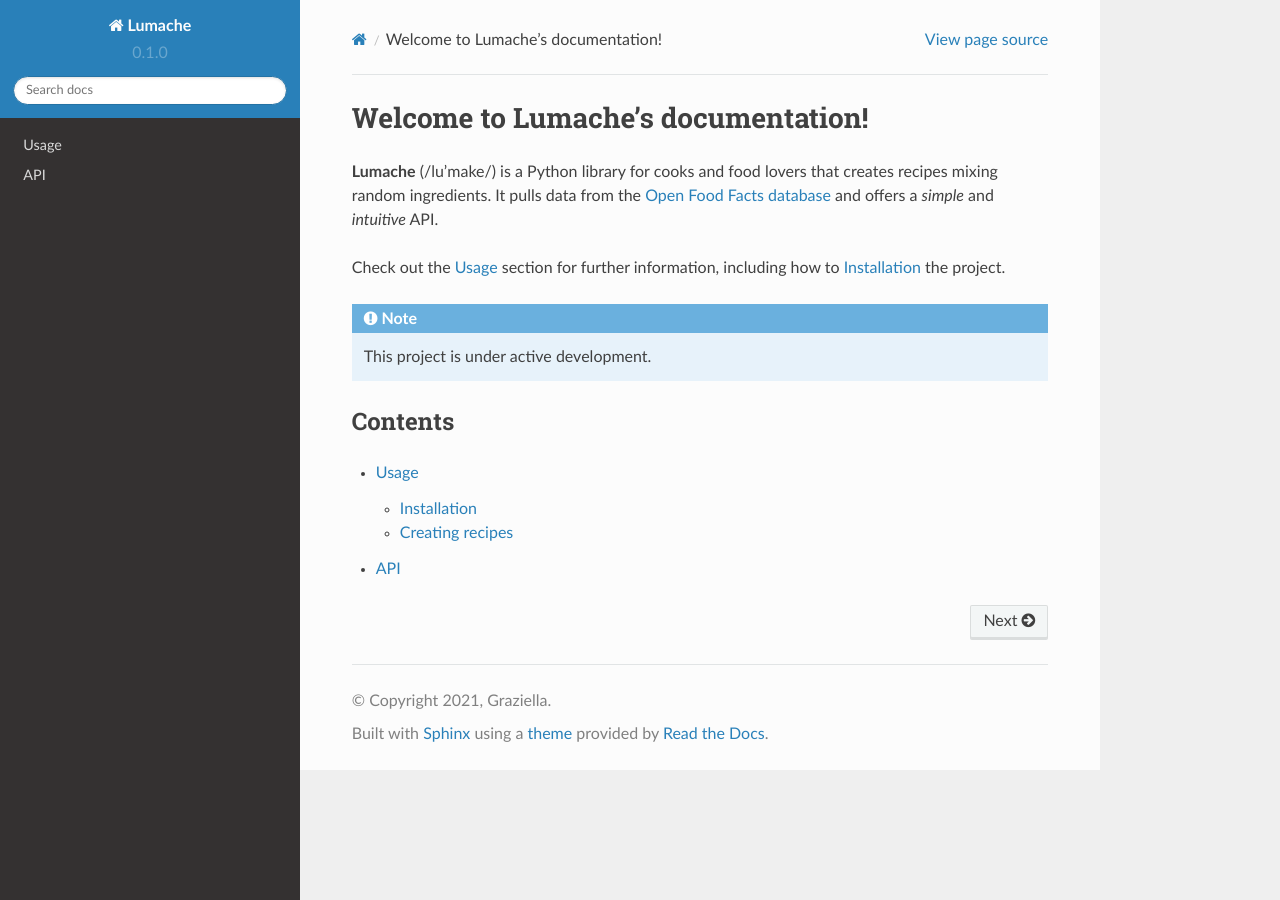
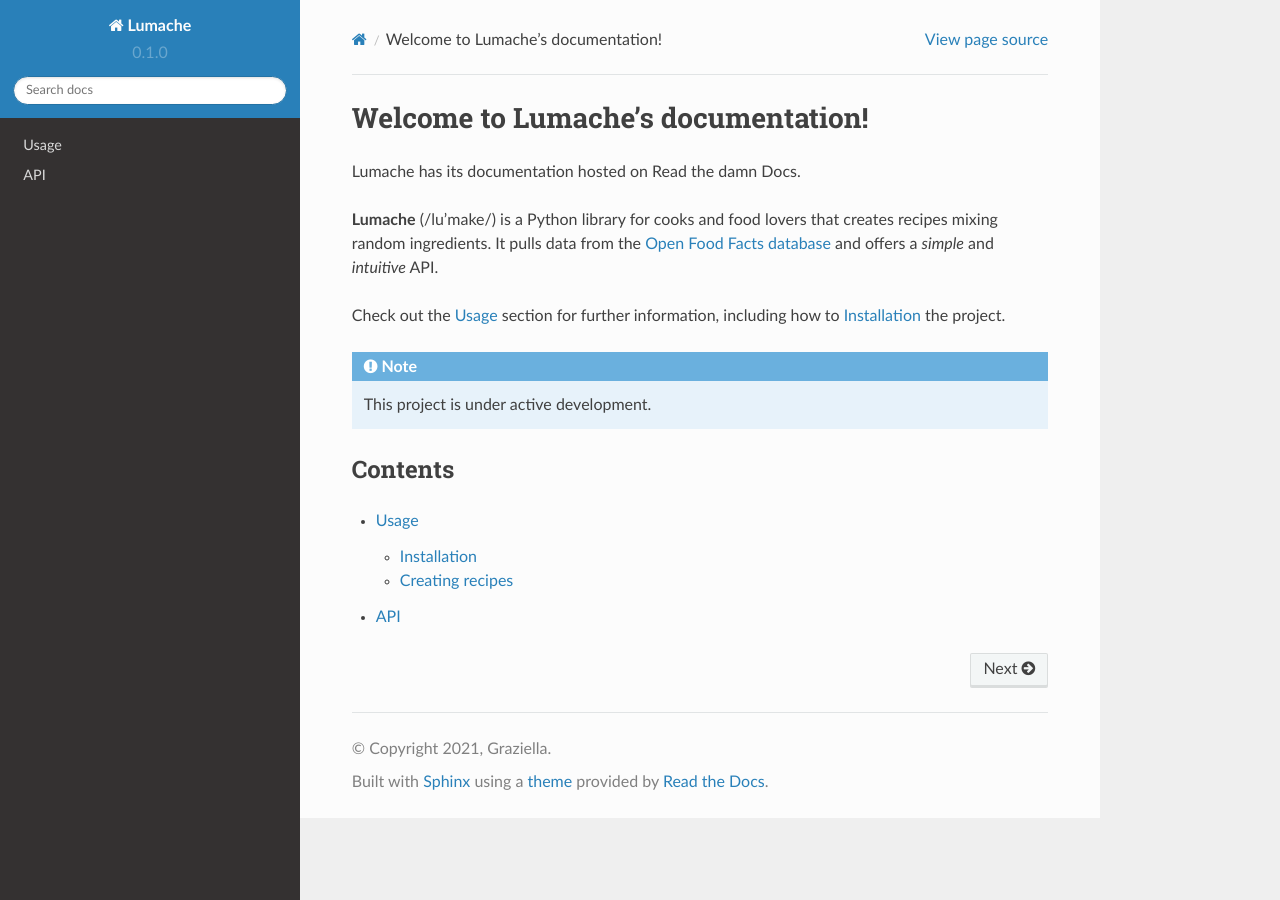
Before and after one commit to ctn/lumache, a Sphinx documentation site: the page built from docs/source/index.rst, in a window 1280 px wide. Built offline with Sphinx 7.4.7 and the Read the Docs theme 2.0.0, drawn with Linux system fonts in a browser that asks for light colours.

Commit message:
Update index.rst

```diff
--- a/docs/source/index.rst
+++ b/docs/source/index.rst
@@ -1,5 +1,7 @@
 Welcome to Lumache's documentation!
 ===================================
+
+Lumache has its documentation hosted on Read the damn Docs.
 
 **Lumache** (/lu'make/) is a Python library for cooks and food lovers
 that creates recipes mixing random ingredients.
```
